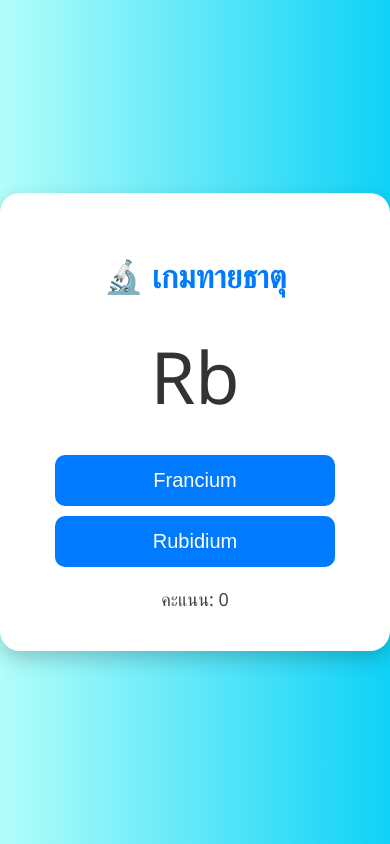
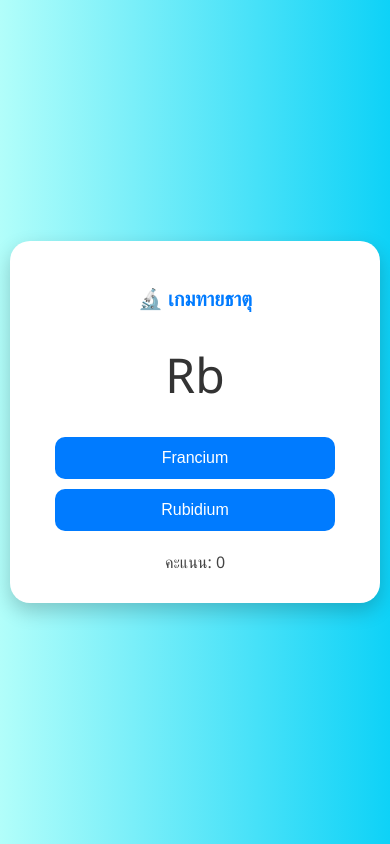
Before and after one commit to zzman123654-stack/k-me-quiz, a plain HTML site: page index.html in a window 390 px wide. Drawn offline with Linux system fonts and the light colour scheme.

Commit message:
Update index.html

```diff
--- a/index.html
+++ b/index.html
@@ -12,25 +12,28 @@
       align-items: center;
       min-height: 100vh;
       margin: 0;
+      padding: 10px;
+      box-sizing: border-box;
     }
 
     .container {
       background-color: white;
-      padding: 40px;
+      padding: 30px 20px;
       border-radius: 20px;
       box-shadow: 0 8px 20px rgba(0, 0, 0, 0.2);
+      width: 100%;
       max-width: 400px;
-      width: 90%;
       text-align: center;
     }
 
     h1 {
       color: #007bff;
       margin-bottom: 20px;
+      font-size: 24px;
     }
 
     #symbol {
-      font-size: 72px;
+      font-size: 64px;
       margin: 30px 0;
       color: #333;
     }
@@ -38,8 +41,8 @@
     .choice-btn {
       display: block;
       margin: 10px auto;
-      padding: 14px 30px;
-      font-size: 20px;
+      padding: 14px 20px;
+      font-size: 18px;
       border: none;
       border-radius: 10px;
       background-color: #007bff;
@@ -56,13 +59,13 @@
     }
 
     #result {
-      font-size: 22px;
+      font-size: 20px;
       margin-top: 20px;
       font-weight: bold;
     }
 
     #score {
-      font-size: 18px;
+      font-size: 16px;
       margin-top: 10px;
       color: #444;
     }
@@ -70,7 +73,7 @@
     #next-btn {
       margin-top: 30px;
       padding: 12px 24px;
-      font-size: 18px;
+      font-size: 16px;
       background-color: #28a745;
       color: white;
       border: none;
@@ -84,12 +87,32 @@
       background-color: #1e7e34;
       transform: scale(1.05);
     }
+
+    /* ✅ Responsive สำหรับมือถือ */
+    @media (max-width: 480px) {
+      h1 {
+        font-size: 20px;
+      }
+
+      #symbol {
+        font-size: 48px;
+      }
+
+      .choice-btn {
+        font-size: 16px;
+        padding: 12px 16px;
+      }
+
+      #next-btn {
+        font-size: 16px;
+        padding: 10px 20px;
+      }
+    }
   </style>
 </head>
 <body>
 
   <div class="container">
-
     <h1>🔬 เกมทายธาตุ</h1>
     <div id="symbol">?</div>
 
@@ -191,14 +214,14 @@
       } else {
         result.textContent = `❌ ผิด! คำตอบที่ถูกคือ: ${correctAnswer}`;
         result.style.color = "red";
-        score = 0; // รีเซ็ตคะแนน
+        score = 0;
       }
 
       scoreDisplay.textContent = `คะแนน: ${score}`;
       document.getElementById("next-btn").style.display = "inline-block";
     }
 
-    // เริ่มเกม
+    // เริ่มเกมทันทีเมื่อโหลดหน้าเว็บ
     nextQuestion();
   </script>
 
```
Lines whose indentation alone changed are shown as unchanged.
